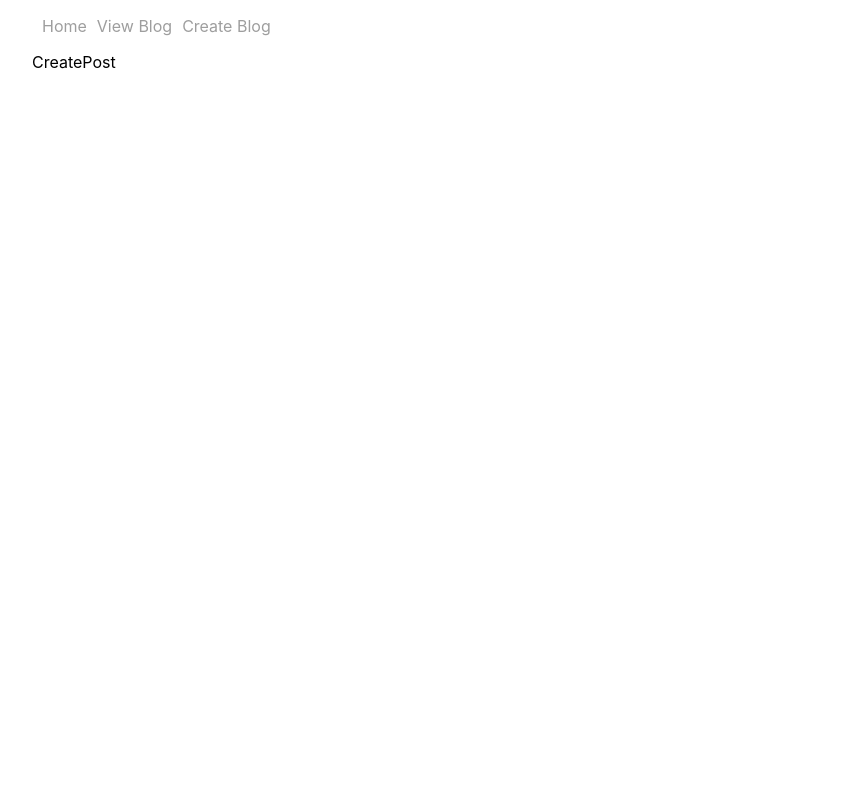
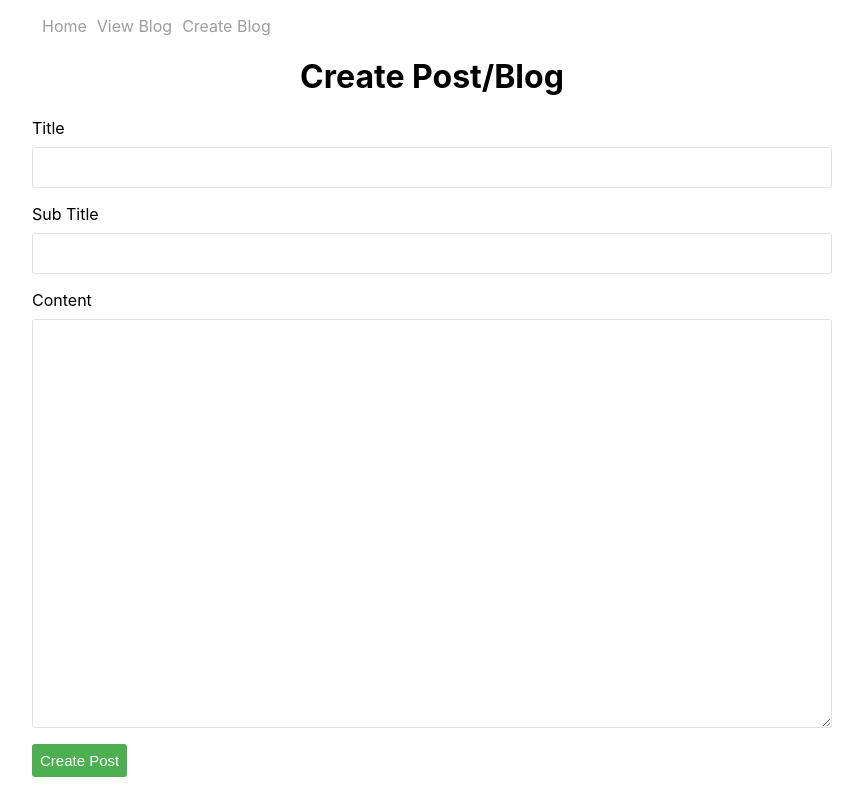
Before and after one commit to govardhan-kl/REACT-Blog, a React (Create React App) app: page /create-post in a window 1280 px wide. Shown: the whole page, without its empty margins (208-1071 px from the left). Built offline with nearby package versions, Linux system fonts and the light colour scheme.

Commit message:
Implemented CreatePost Component, firebase, custom hooks

```diff
--- a/src/coponents/CreatePost.js
+++ b/src/coponents/CreatePost.js
@@ -1,9 +1,65 @@
+import { useState } from "react";
+import {db} from '../firebase';
+import { collection, query ,getDocs , doc , onSnapshot, Query , addDoc, updateDoc, deleteDoc, where, orderBy } from "firebase/firestore";
+import {useFormInputs} from "./hook";
+
 function CreatePost() {
-    return (
-      <div className="">
-        CreatePost
-      </div>
-    );
+
+  // const [title, setTitle] = useState();
+  // const [content, setContent] = useState();
+  // const [subtitle, setSubtitle] = useState();
+
+  // instead of doing as above we can use custom hook as below
+  const title = useFormInputs("");
+  const content = useFormInputs("");
+  const subtitle = useFormInputs("");
+
+  //adding data to firestore
+  async function handleSubmit(e){
+    e.preventDefault();
+
+    console.log(title.value);
+    console.log(subtitle.value);
+    console.log(content.value);
+
+    const docRef = await addDoc(collection(db, "blogs"), {
+      title: title.value,
+      subtitle: subtitle.value,
+      content : content.value,
+      createAt: new Date()
+    });
+    console.log("Document written with ID: ", docRef.id);
+
+    //resetting fields back to empty
+    title.onChange("")
+    subtitle.onChange("")
+    content.onChange("")
   }
 
-  export default CreatePost;
+
+  return (
+    <div className="create-post">
+      <h1>Create Post/Blog</h1>
+      <form onSubmit={handleSubmit}>
+        <div className="form-field">
+          <label>Title</label>
+          {/* <input value={title} onChange={(e)=>setTitle(e.target.value)} /> */}
+          {/*  above is normal usestate and below is custom hook*/}
+          <input {...title} />
+        </div>
+        <div className="form-field">
+          <label> Sub Title</label>
+          <input {...subtitle}/>
+        </div>
+
+        <div className="form-field">
+          <label>Content</label>
+          <textarea {...content}></textarea>
+        </div>
+        <button className="create-post-btn">Create Post</button>
+      </form>
+    </div>
+  );
+}
+
+export default CreatePost;
--- a/src/coponents/Navbar.js
+++ b/src/coponents/Navbar.js
@@ -8,6 +8,7 @@ function Navbar() {
           <li><Link to="/">Home</Link> </li>
           <li><Link to="/post/:postid">View Blog</Link> </li>
           <li><Link to="/create-post">Create Blog</Link> </li>
+          {/* <li><a href="/home">Test</a></li> */}
         </ul>
       </div>
     );
--- /dev/null
+++ b/src/coponents/hook.js
@@ -0,0 +1,18 @@
+import { useState } from "react";
+
+export function useFormInputs(initialvalue){
+    const [value, setValue] = useState(initialvalue);
+
+    function hadleChange(e){
+        if(!e.target){
+            setValue("")
+            return
+        }
+        setValue(e.target.value)
+    }
+
+    return{
+        value,
+        onChange:hadleChange
+    }
+}
```
